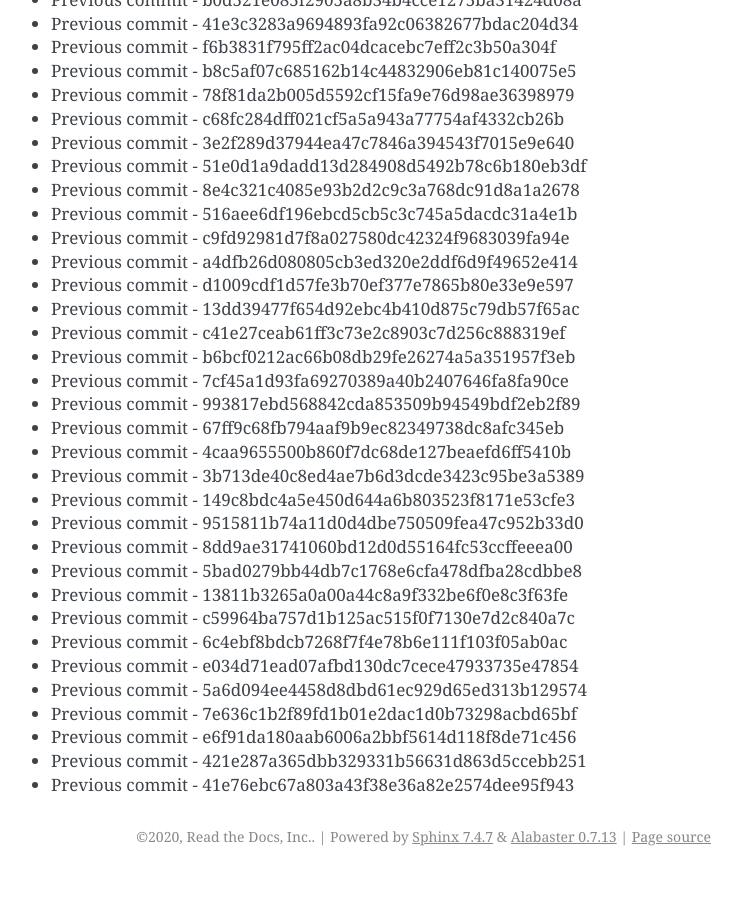
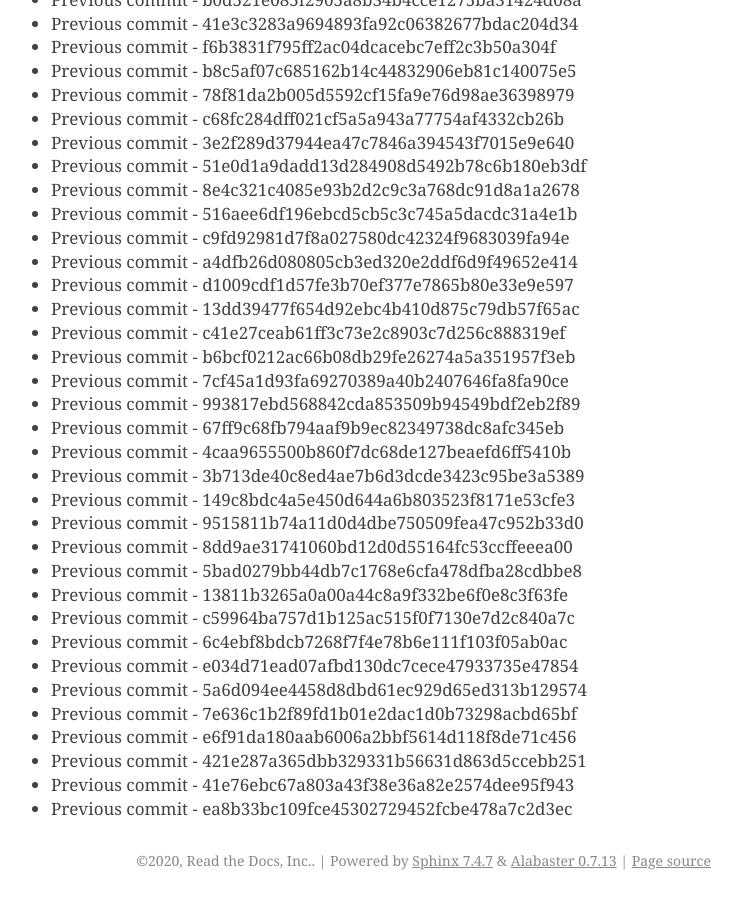
Before and after one commit to readthedocs/rtd-git-stresstest, a Sphinx documentation site: the page built from docs/updates.rst, in a window 1280 px wide and 900 px high, scrolled down 43038 px. Shown: the whole window, without its empty margins (399-1141 px from the left). Built offline with Sphinx 7.4.7, drawn with Linux system fonts in a browser that asks for light colours; before the commit the page ends 43914 px from its top, so only the background shows below that.

Commit message:
Generating commit from previous: ea8b33bc109fce45302729452fcbe478a7c2d3ec

```diff
--- a/docs/updates.rst
+++ b/docs/updates.rst
@@ -1840,3 +1840,4 @@ It can be tested for any performance characteristics.
 * Previous commit - e6f91da180aab6006a2bbf5614d118f8de71c456
 * Previous commit - 421e287a365dbb329331b56631d863d5ccebb251
 * Previous commit - 41e76ebc67a803a43f38e36a82e2574dee95f943
+* Previous commit - ea8b33bc109fce45302729452fcbe478a7c2d3ec
```
